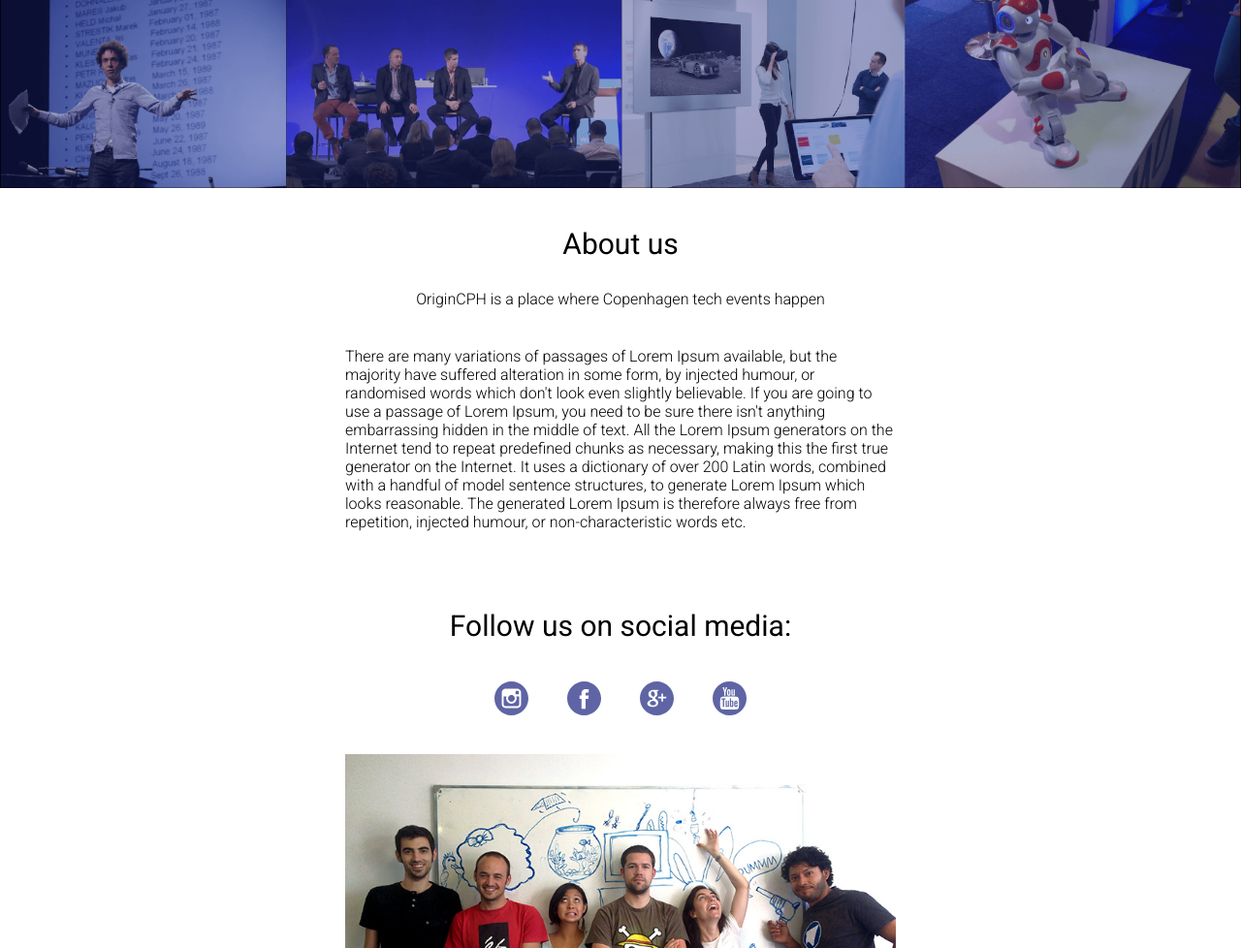
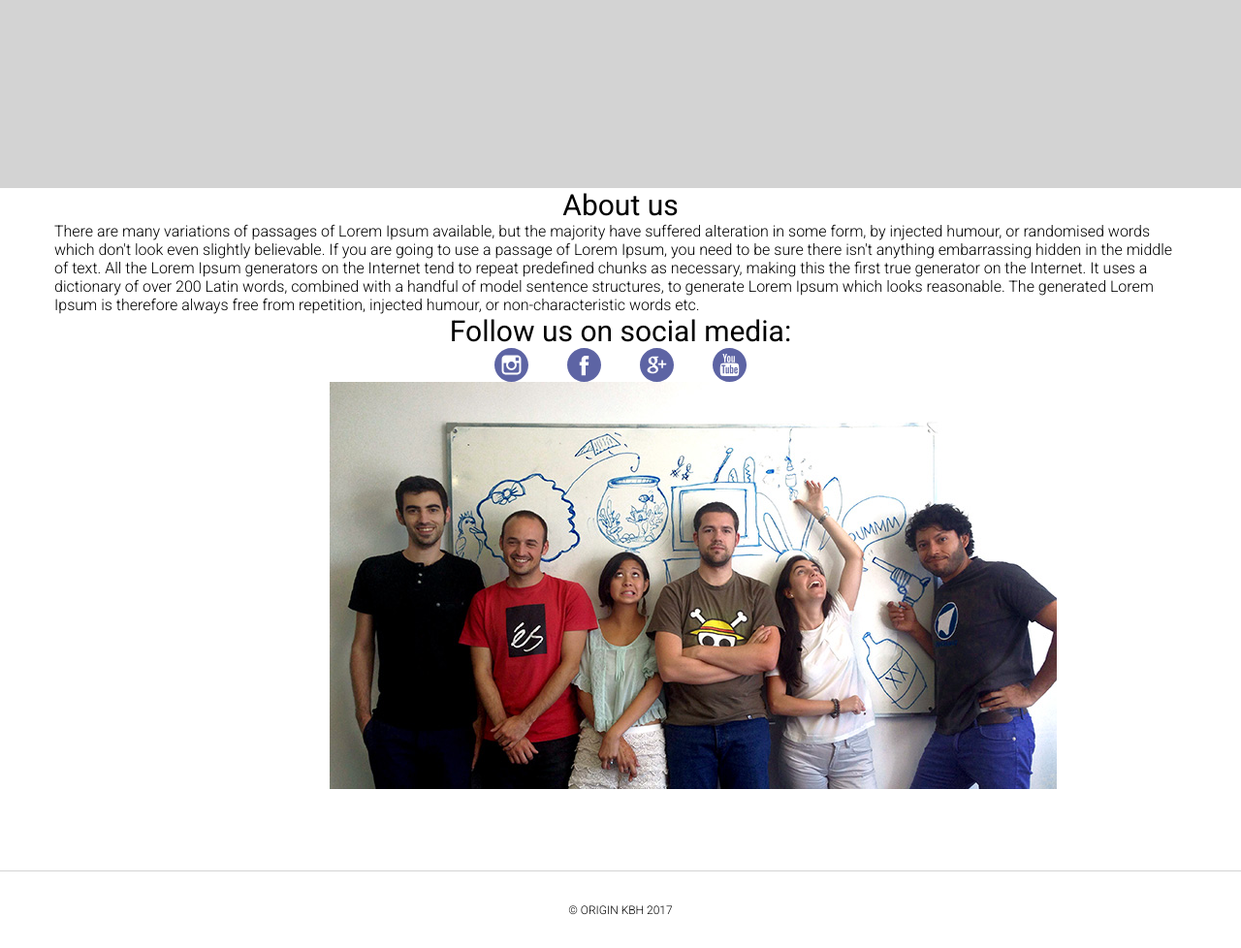
Before and after one commit to gergelybalint94/interface_design_exam, a PHP site: page /control-panel.php in a window 1280 px wide. Shown: the part 85-1063 px from the top of the page at 97% size. Run offline with PHP 8.4, Linux system fonts and the light colour scheme; some libraries are stand-ins or nearby versions.

Commit message:
bug fixing

```diff
--- a/control-panel.php
+++ b/control-panel.php
@@ -13,12 +13,11 @@
 		<?php require_once('templates/sidebar.php'); ?>
 
 		<!-- MAIN PAGE CONTENT: -->
-		<div class="page-contents" data-page-name="about-page">
+		<div class="page-contents" data-page-name="control-panel-page">
 			<section class="banner-pictures" id="banner-picture"></section>
 
-			<section class="content-max-width-narrowest" id="about-page-content">
+			<section class="content-max-width-wide" id="about-page-content">
 				<h4>About us</h4>
-				<h5>OriginCPH is a place where Copenhagen tech events happen</h5>
 				<p>There are many variations of passages of Lorem Ipsum available, but the majority have suffered alteration in some form, by injected humour, or randomised words which don't look even slightly believable. If you are going to use a passage of Lorem Ipsum, you need to be sure there isn't anything embarrassing hidden in the middle of text. All the Lorem Ipsum generators on the Internet tend to repeat predefined chunks as necessary, making this the first true generator on the Internet. It uses a dictionary of over 200 Latin words, combined with a handful of model sentence structures, to generate Lorem Ipsum which looks reasonable. The generated Lorem Ipsum is therefore always free from repetition, injected humour, or non-characteristic words etc.</p>
 			</section>
 
--- a/css/style.css
+++ b/css/style.css
@@ -46,7 +46,12 @@ html, body {
 h4 {
   font-weight: 400;
   font-size: 30px;
-  padding: 0 1em; }
+  padding: 0 1em;
+  text-align: center; }
+
+h5 {
+  text-align:center;
+}
 
 p {
   padding: 0 1em; }
@@ -58,6 +63,10 @@ input {
   font-size: 14px;
   border-radius: 2px;
   border: 1px solid gray; }
+
+section {
+  width:100%;
+}
 
 /* -- GENERAL PAGE RULES: -- */
 .content-max-width-narrowest {
@@ -77,7 +86,8 @@ input {
   width: 100%;
   padding-top: 84px;
   /* 1px smaller than header's height */
-  flex-direction: column; }
+  flex-direction: column;
+  align-items: center; }
 
 .full-screen-covers {
   height: 100vh;
@@ -133,6 +143,7 @@ header {
   align-items: center;
   justify-content: center;
   background: #1A237E;
+  z-index: 1;
   /* primary color */ }
 
 #header-bar-content {
@@ -483,17 +494,14 @@ footer p { font-size:12px; }
 
 [data-page-name="about-page"] #about-page-content h4 {
   margin:40px 0 30px 0;
-  text-align:center;
 }
 
 [data-page-name="about-page"] #about-page-content h5 {
   margin:0 0 40px 0;
-  text-align:center;
 }
 
 [data-page-name="about-page"] #follow-us h4 {
   margin:80px 0 40px 0;
-  text-align:center;
 }
 
 [data-page-name="about-page"] #team-picture {
```
